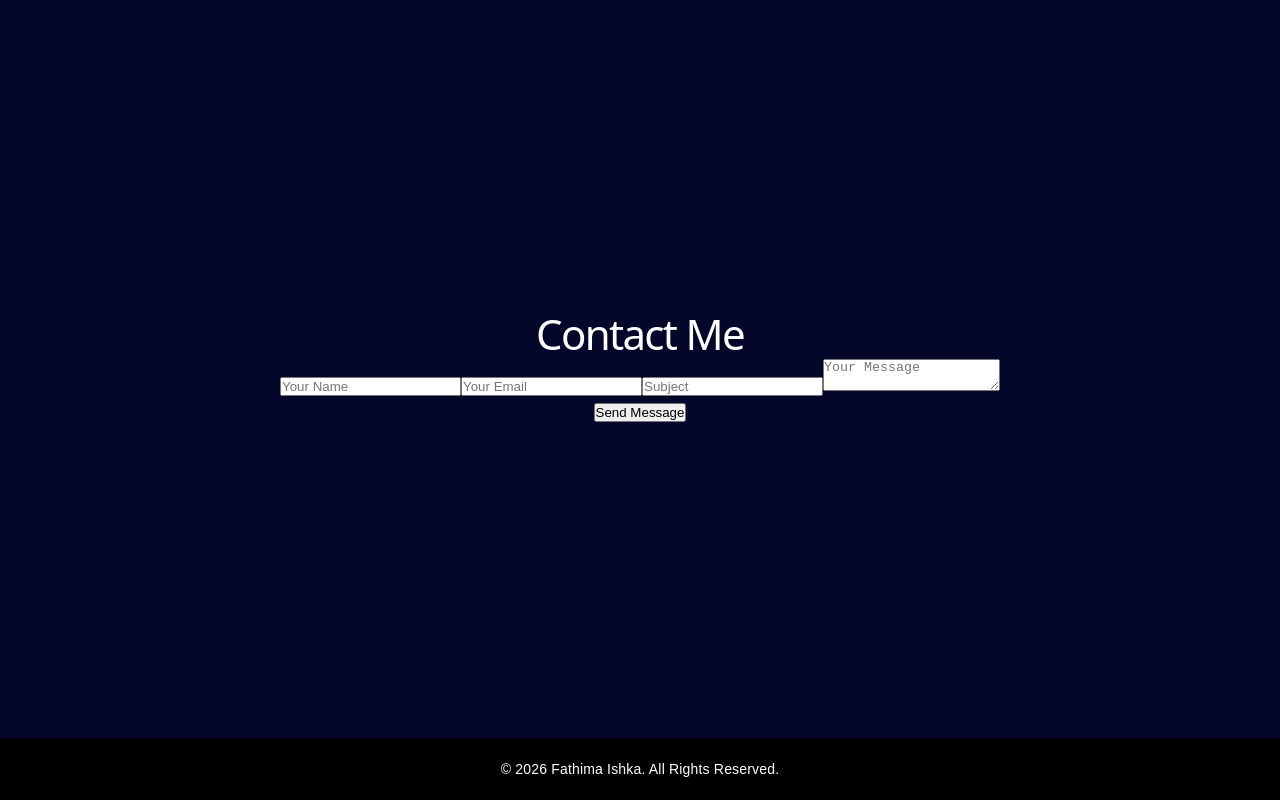
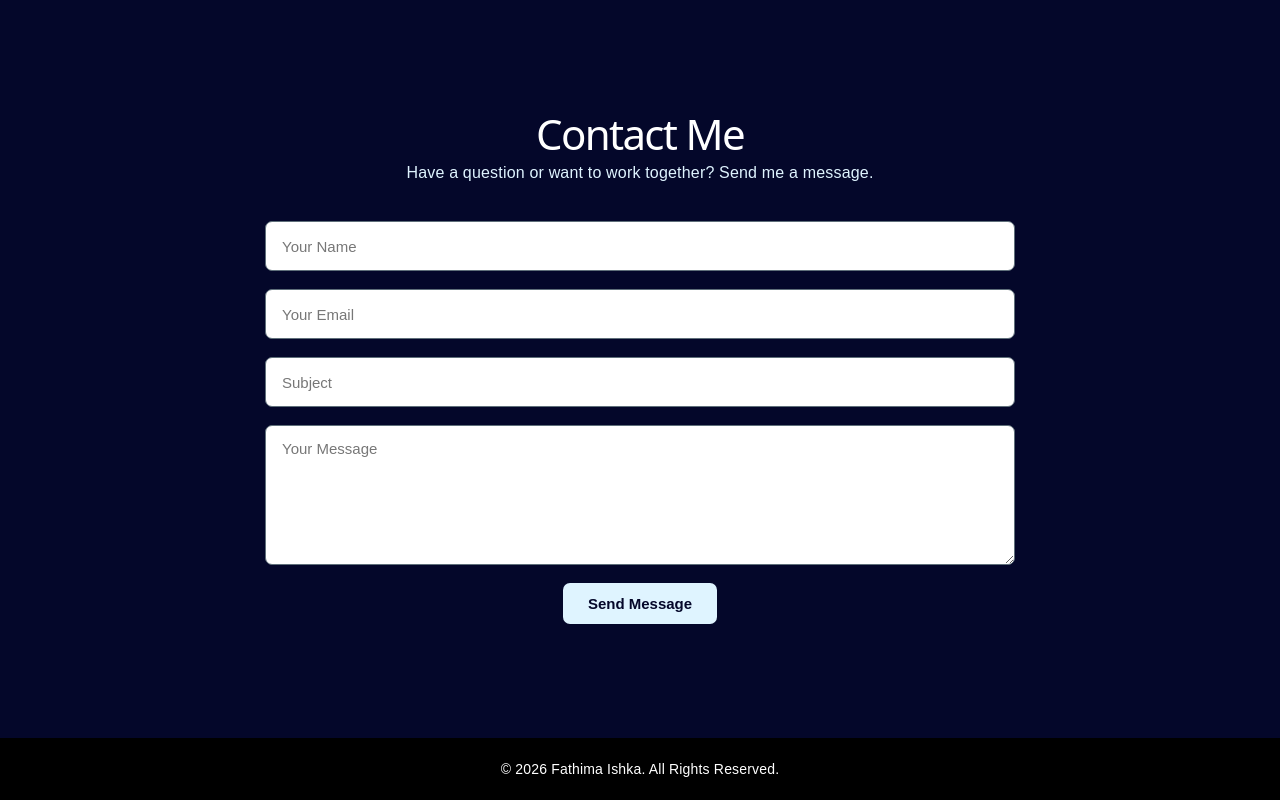
Before and after one commit to ishqafathima/My-Portfolio, a React (Vite) app: page / in a window 1280 px wide. Shown: the part 5332-6132 px from the top of the page. Built offline with nearby package versions, Linux system fonts and the light colour scheme.

Commit message:
update portfolio

```diff
--- a/src/sections/Contact/Contact.jsx
+++ b/src/sections/Contact/Contact.jsx
@@ -45,11 +45,11 @@ function Contact() {
           message: "",
         });
       } else {
-        setStatus("Something went wrong. Please try again.");
+        setStatus("Failed to send message.");
       }
     } catch (error) {
-      console.error("Error sending message:", error);
-      setStatus("Unable to connect to the server.");
+      console.error("Error:", error);
+      setStatus("Unable to connect to server.");
     } finally {
       setLoading(false);
     }
@@ -61,7 +61,11 @@ function Contact() {
 
         <h1>Contact Me</h1>
 
-        <form onSubmit={handleSubmit}>
+        <p className="contact-description">
+          Have a question or want to work together? Send me a message.
+        </p>
+
+        <form className="contact-form" onSubmit={handleSubmit}>
 
           <input
             type="text"
```
